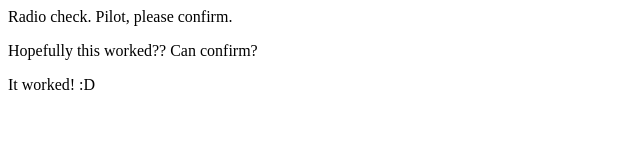
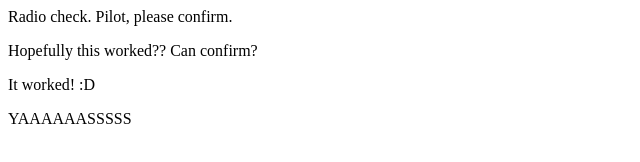
Before and after one commit to kat-billings/communication-log, a plain HTML site: page index.html in a window 1280 px wide. Shown: the whole page, without its empty margins (0-640 px from the left). Drawn offline with Linux system fonts and the light colour scheme.

Commit message:
Added yet another line to our riveting tale

```diff
--- a/index.html
+++ b/index.html
@@ -3,5 +3,6 @@
     <p>Radio check. Pilot, please confirm.</p>
     <p>Hopefully this worked?? Can confirm?</p>
     <p>It worked! :D</p>
+    <p>YAAAAAASSSSS</p>
   </body>
 </html>
```
